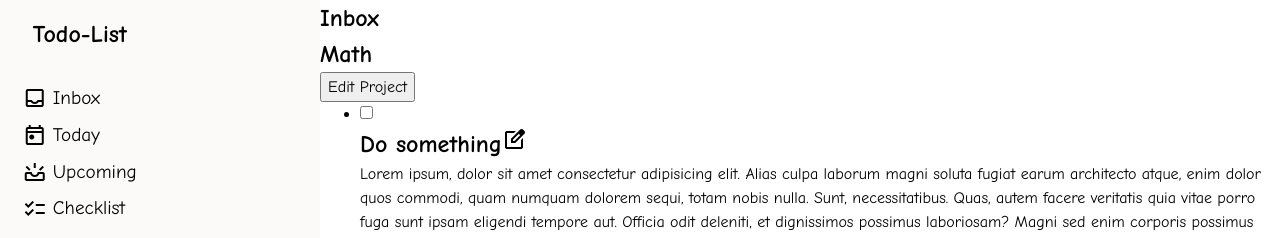
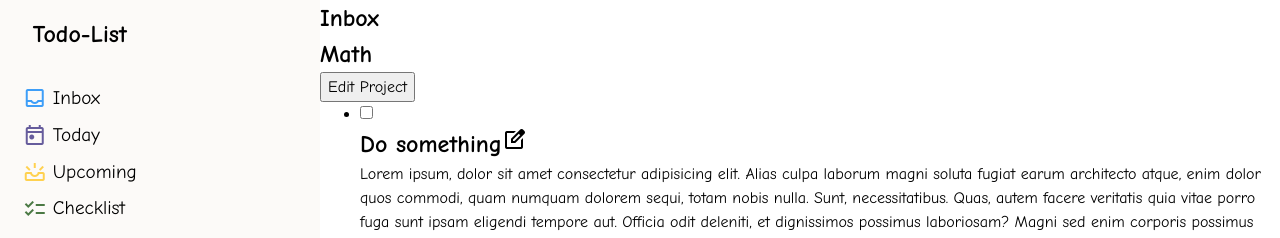
Before and after one commit to DefalterXD/Todo-List, a website built with webpack: page src/template.html in a window 1280 px wide. Shown: the top 238 px of the page. Built offline with nearby package versions, Linux system fonts and the light colour scheme.

Commit message:
feat(main): apply color to icons

```diff
--- a/src/style.css
+++ b/src/style.css
@@ -73,4 +73,20 @@ body {
         cursor: pointer;
     }
 
+    & .inbox:not(.selected) span {
+        color: var(--inbox-color);
+    }
+
+    & .today:not(.selected) span {
+        color: var(--low-priority-color);
+    }
+
+    & .upcoming:not(.selected) span {
+        color: var(--important-color);
+    }
+
+    & .checklist:not(.selected) span {
+        color: var(--done-color);
+    }
+
 }
```
